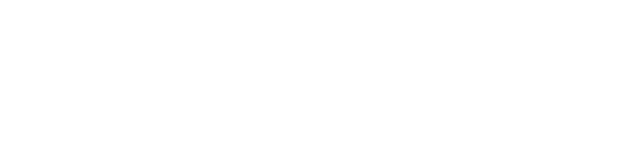
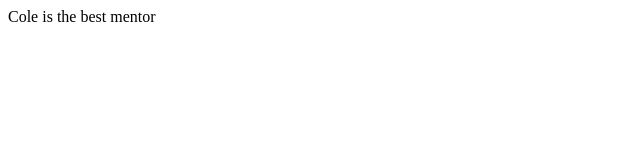
Before and after one commit to colefin8/example-repo, a plain HTML site: page index.html in a window 1280 px wide. Shown: the whole page, without its empty margins (0-640 px from the left). Drawn offline with Linux system fonts and the light colour scheme.

Commit message:
added important info about cole

```diff
--- a/index.html
+++ b/index.html
@@ -6,6 +6,8 @@
     <title>Document</title>
 </head>
 <body>
-
+    <div>
+        Cole is the best mentor
+    </div>
 </body>
 </html>
```
